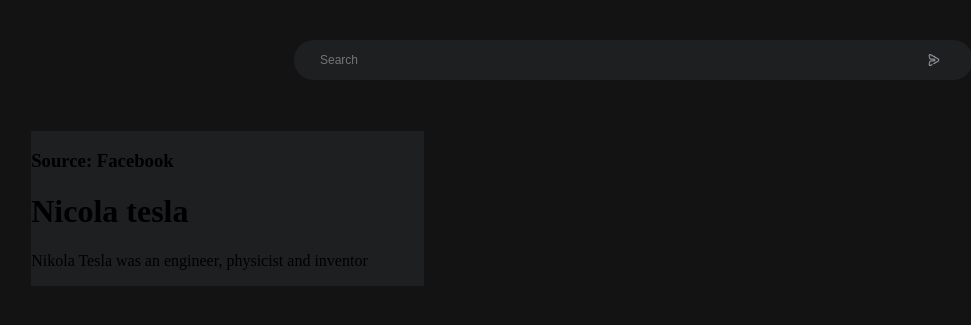
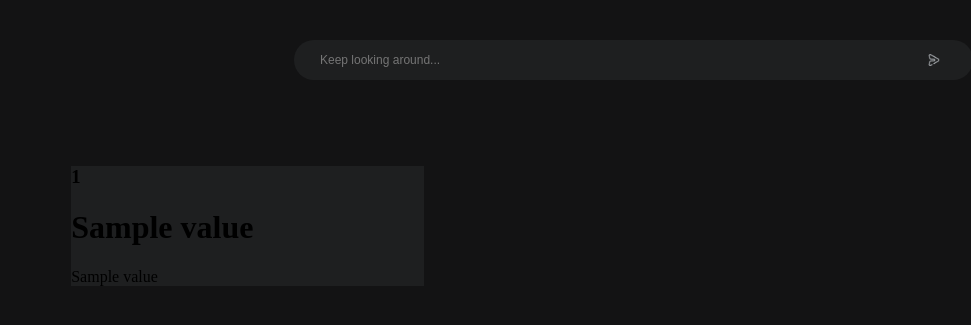
Before and after one commit to guillemsenabre/NewsWebCrawler, a Flask app: template app/templates/search/search.html in a window 1280 px wide. Shown: the top 325 px of the page, without its empty margins (20-991 px from the left). Run offline with Flask 3, Linux system fonts and the light colour scheme; the template is opened without the code that fills it: most values are stand-ins (such as "Sample title", 1, 10 or a date in 2020).

Commit message:
corrections

```diff
--- a/app/static/search/css/searchStyles.css
+++ b/app/static/search/css/searchStyles.css
@@ -31,7 +31,7 @@ header {
   width: 47vw;
 }
 
-#searchBtn {
+#submitBtn {
   margin-left: -4vw; /*To fit submit btn inside the input*/
   height: 3vh;
   width: 3vh;
@@ -46,7 +46,7 @@ header {
   transition: background-color 0.2s;
 }
 
-#searchBtn:hover {
+#submitBtn:hover {
   background-color: #282a2c;
 }
 
--- a/app/templates/main/index.html
+++ b/app/templates/main/index.html
@@ -11,8 +11,8 @@
 </head>
 <body>
   <div id="searchBarContainer">
-    <form action="/search" method="post">
-      <input id="inputBox" placeholder="Search">
+    <form action="/search" method="POST">
+      <input id="inputBox" name="query" placeholder="Search">
       <button id="searchBtn" type="submit">xx</button>
     </form>
   </div>
--- a/app/templates/search/search.html
+++ b/app/templates/search/search.html
@@ -9,17 +9,21 @@
 </head>
 <body>
   <header>
-    <form action="/search" method="post">
-      <input id="searchBar" placeholder="Search">
-      <button id="searchBtn" type="submit">xx</button>
+    <form action="/search" method="POST">
+      <input id="searchBar" name="query" placeholder="Keep looking around...">
+      <button id="submitBtn" type="submit">xx</button>
     </form>
   </header>
   <div id="resultsContainer">
-    <div id="resultContainer">
-      <h3>Source: Facebook</h3>
-      <h1>Nicola tesla</h1>
-      <p>Nikola Tesla was an engineer, physicist and inventor</p>
-    </div>
+    <ul>
+    {% for key, value in data.items() %}
+      <div id="resultContainer">
+        <h3>{{ value[0] }}</h3>
+        <h1>{{ value[1] }}</h1>
+        <p>{{ value[2] }}</p>
+      </div>
+    {% endfor %}
+    </ul>
   </div>
 </body>
 </html>
```
Also changed, not shown: app/blueprints/scrapper/routes.py (+13 -11 lines).
